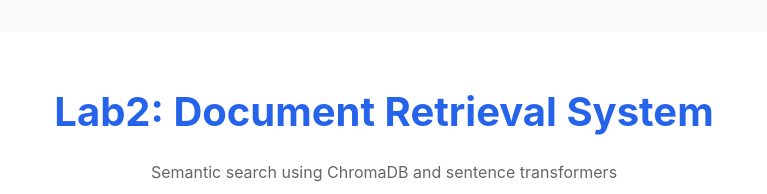
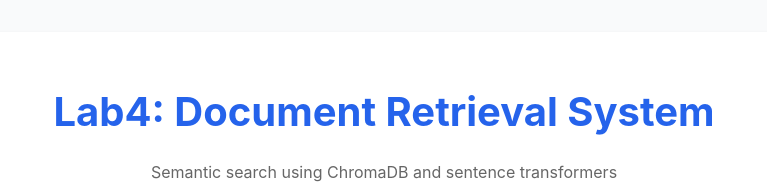
Before and after one commit to KarrsenBryant/P2, a plain HTML site: page static/index.html in a window 1280 px wide. Shown: the top 194 px of the page, without its empty margins (256-1023 px from the left). Drawn offline with Linux system fonts and the light colour scheme.

Commit message:
Updating titles to lab 4

```diff
--- a/static/index.html
+++ b/static/index.html
@@ -14,7 +14,7 @@
 </head>
 <body>
 <div class="container">
-    <h1>Lab2: Document Retrieval System</h1>
+    <h1>Lab4: Document Retrieval System</h1>
     <p style="text-align: center; color: #666;">
         Semantic search using ChromaDB and sentence transformers
     </p>
```
Also changed, not shown: 1 other file.
